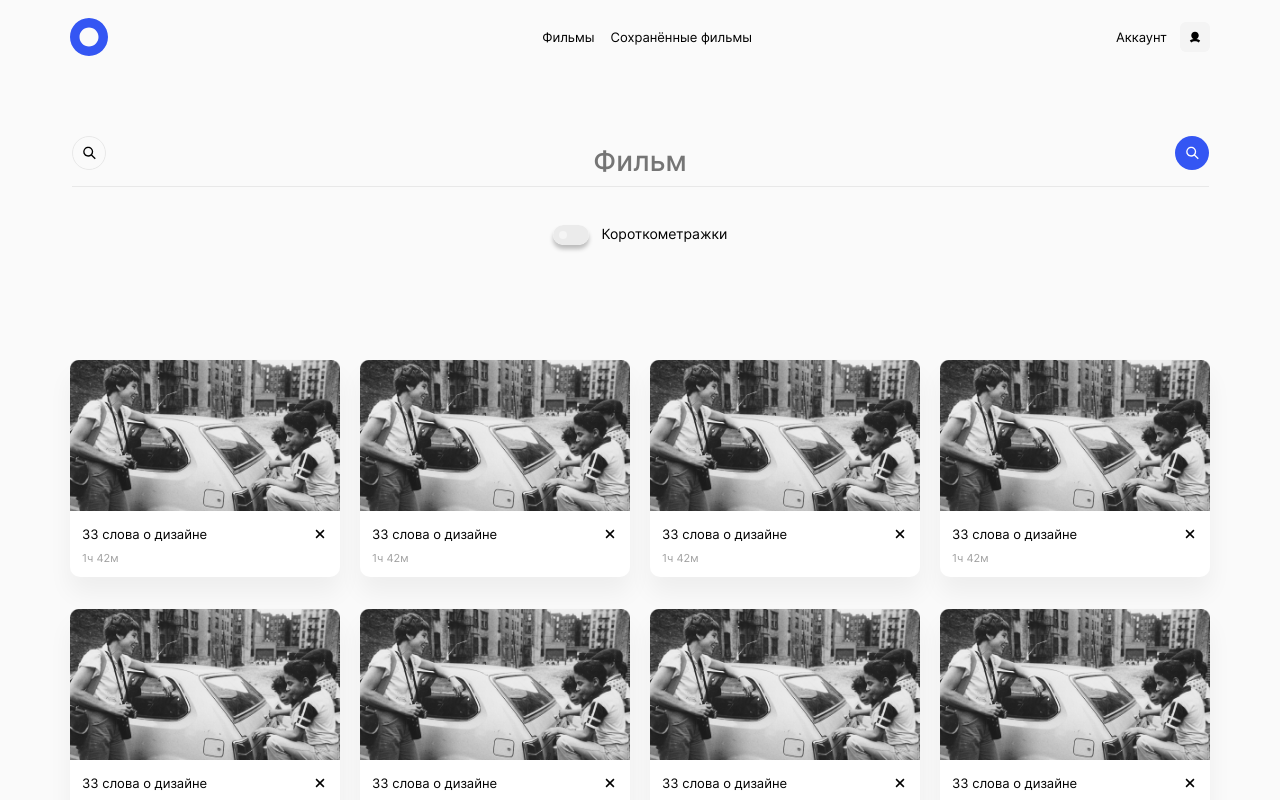
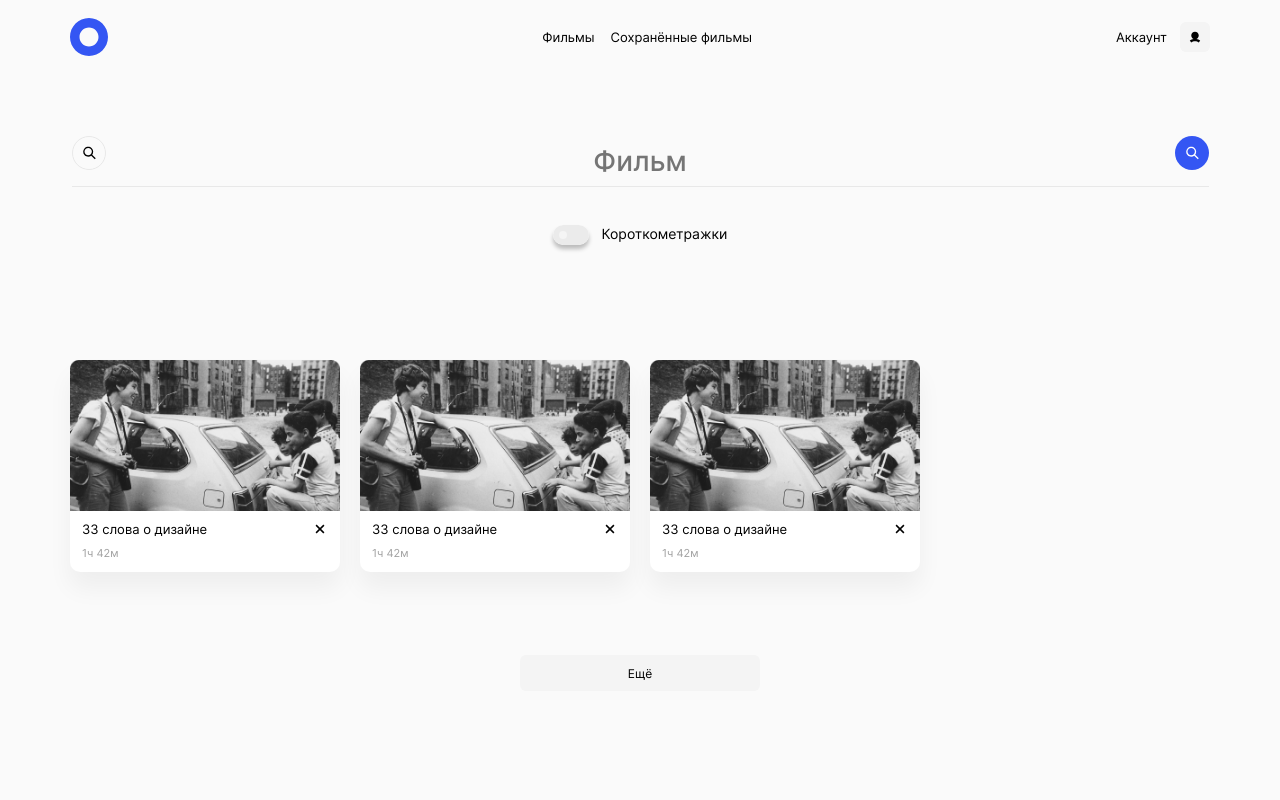
Before and after one commit to ivanovanatalya/movies-explorer-frontend, a React (Create React App) app: page /movies in a window 1280 px wide. Shown: the top 800 px of the page. Built offline with nearby package versions, Linux system fonts and the light colour scheme.

Commit message:
fix: fix landing saved

```diff
--- a/src/components/MovieCard/MovieCard.css
+++ b/src/components/MovieCard/MovieCard.css
@@ -65,4 +65,8 @@
     width: 270px;
     margin-bottom: 22px;
   }
+
+  .card__wrapper {
+    margin-top: 5px;
+  }
 }
--- a/src/components/MoviesCardList/MoviesCardList.css
+++ b/src/components/MoviesCardList/MoviesCardList.css
@@ -17,6 +17,6 @@
     margin: 70px 70px 0 70px;
     gap: 10px 20px;
     padding: 0;
+    align-self: flex-start;
   }
-
 }
--- a/src/components/MoviesCardList/MoviesCardList.js
+++ b/src/components/MoviesCardList/MoviesCardList.js
@@ -2,7 +2,7 @@ import MovieCard from "../MovieCard/MovieCard";
 import "./MoviesCardList.css";
 
 const MoviesCardList = ({ isSaved }) => {
-  const movies = [1,2,3,4,5,6,7,8,9,10,11,12,13,14,15,16];
+  const movies = [1,2,3];
   return (
     <section className="card-list">
       {movies.map(() => <MovieCard isSaved />)}
--- a/src/components/SavedMovies/SavedMovies.css
+++ b/src/components/SavedMovies/SavedMovies.css
@@ -2,17 +2,20 @@
   display: flex;
   flex-direction: column;
   align-items: center;
-  padding-top: 166px;
+  padding-top: 164px;
+  margin-bottom: 222px;
 }
 
 @media screen and (min-width: 768px) {
   .saved-movies {
     padding-top: 154px;
+    margin-bottom: 157px;
   }
 }
 
 @media screen and (min-width: 1280px) {
   .saved-movies {
     flex-grow: 1;
+    padding-top: 141px;
   }
 }
```
